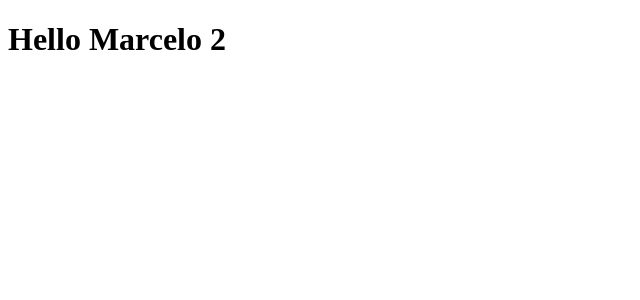
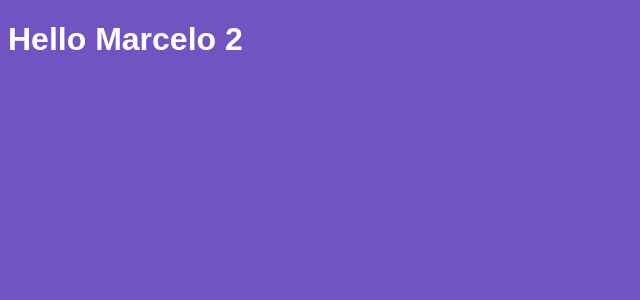
Before and after one commit to marceloTurin/modulo04-rocketseat, a React app: page / in a window 1280 px wide. Shown: the top 300 px of the page, without its empty margins (0-640 px from the left). Built offline with nearby package versions, Linux system fonts and the light colour scheme.

Commit message:
Importando CSS

```diff
--- a/package.json
+++ b/package.json
@@ -18,6 +18,8 @@
     "webpack-dev-server": "^3.10.3"
   },
   "devDependencies": {
-    "babel-loader": "^8.0.6"
+    "babel-loader": "^8.0.6",
+    "css-loader": "^3.4.2",
+    "style-loader": "^1.1.3"
   }
 }
--- /dev/null
+++ b/src/App.css
@@ -0,0 +1,5 @@
+body {
+    background-color: #7153c1;
+    color: #fff;
+    font-family: Arial, Helvetica, sans-serif;
+}
--- a/src/App.js
+++ b/src/App.js
@@ -1,4 +1,5 @@
 import React from 'react';
+import './App.css';
 
 function App(){
     return <h1>Hello Marcelo 2</h1>
--- a/webpack.config.js
+++ b/webpack.config.js
@@ -17,6 +17,13 @@
                 use: {
                     loader: 'babel-loader'
                 }
+            },
+            {
+                test: /\.css$/,
+                use:[
+                    {loader: 'style-loader'},
+                    {loader: 'css-loader'},
+                ]
             }
         ]
     }
```
Also changed, not shown: 1 other file (tests, documents, lock files or other folders).
